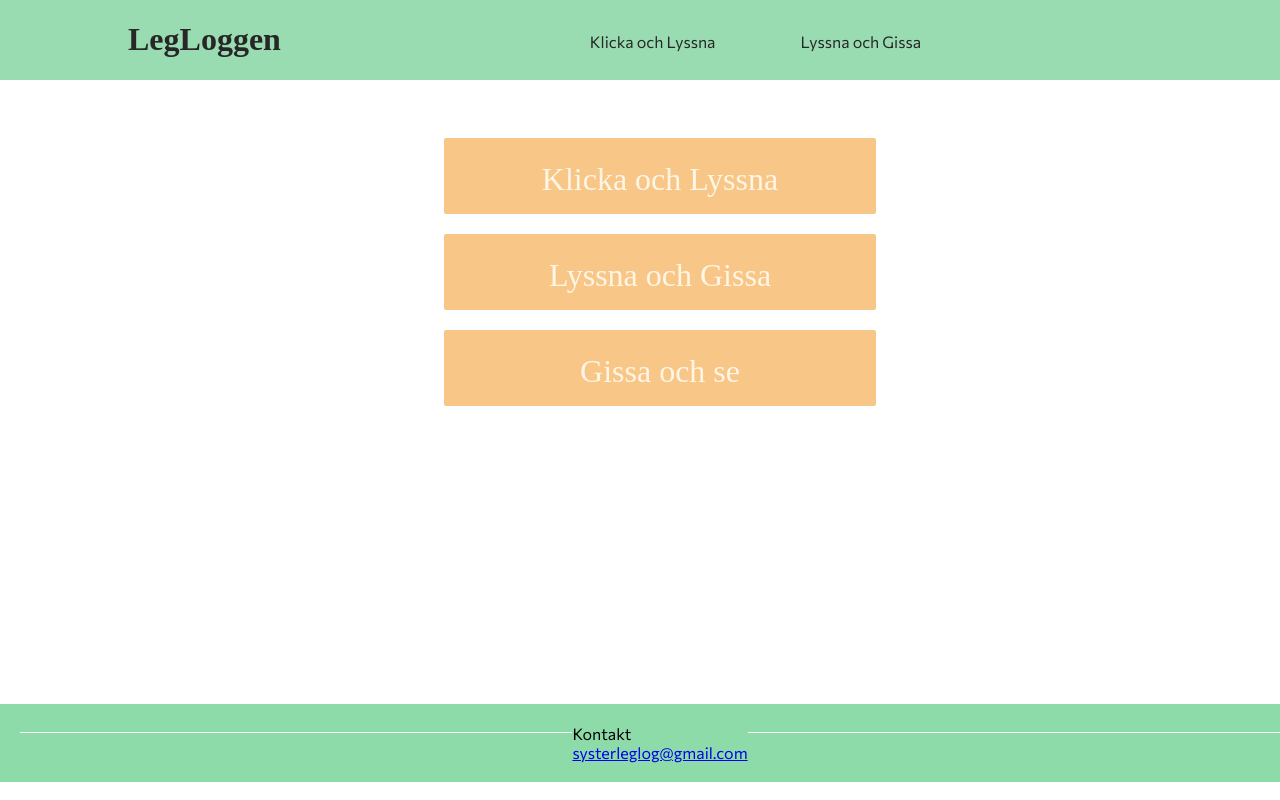
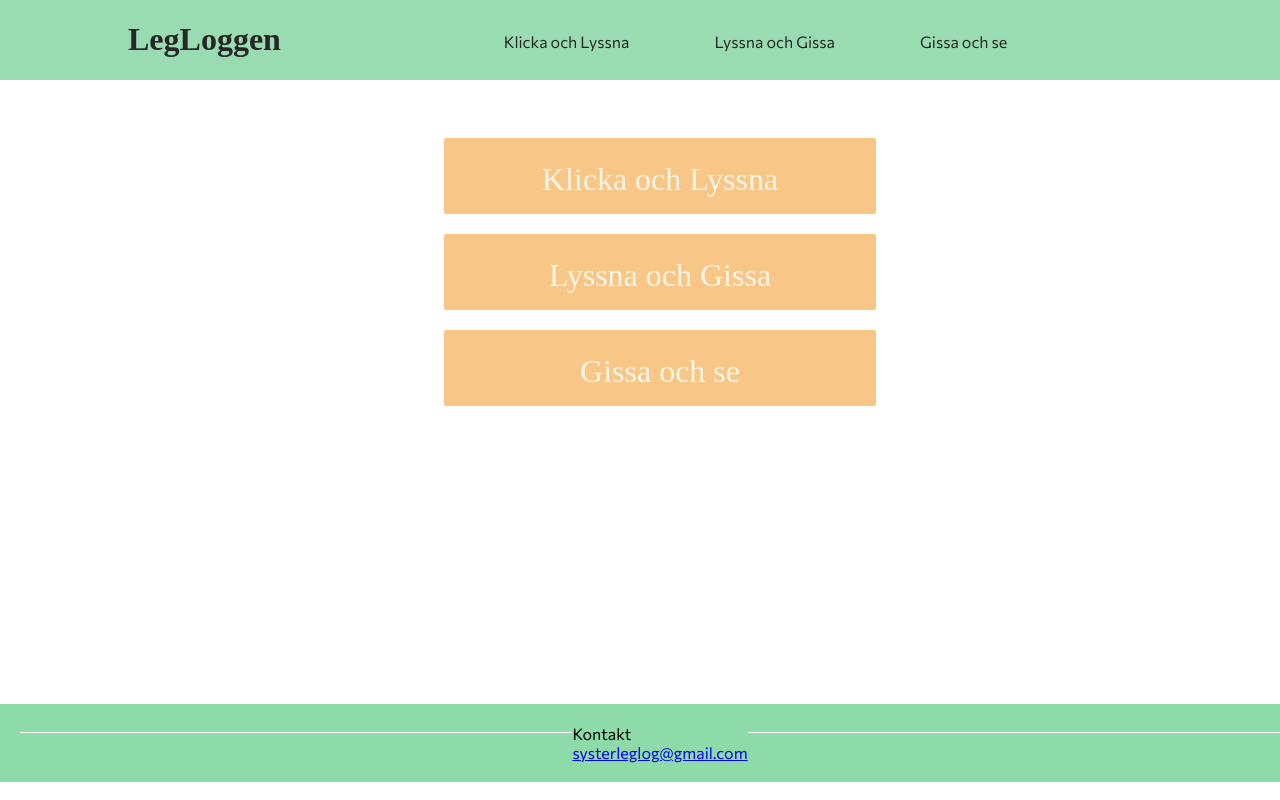
Before and after one commit to Adenholm/SysterLegLog, a React (Create React App) app: page / in a window 1280 px wide. Built offline with nearby package versions, Linux system fonts and the light colour scheme; a web font is replaced by a local one.

Commit message:
changed button layout in guessound and added button in header

```diff
--- a/src/Layouts/Header.js
+++ b/src/Layouts/Header.js
@@ -22,6 +22,11 @@ const Header = (props) => {
                         Lyssna och Gissa
                     </Link>
                 </li>
+                <li className="menuButton">
+                    <Link to = "/GuessSound" className="headerLink">
+                        Gissa och se
+                    </Link>
+                </li>
             </div>
         </div>
     );
--- a/src/pages/GuessSoundGame/GuessSound.js
+++ b/src/pages/GuessSoundGame/GuessSound.js
@@ -109,23 +109,24 @@ const fetchCard = async () => {
   return (
     <div className="flexiblePage" style = {{marginRight: (isSettingsOpen ? "250px" : "0px")}}>
       <div>
-
-        <button onClick={() => setIsPlaying(!isPlaying)}>
-          <img src= {!isPlaying ? stop : play} className="iconImage" />
-          {!isPlaying ? "Spela Ljud" : "Stoppa ljud"}
-        </button>
-        <button onClick={fetchCard}>Nästa</button>
         <button onClick={() => setIsSettingsOpen(!isSettingsOpen)} >
         <img src={setting} className = "iconImage"/>
         Inställningar
         </button>
         <Grid container className = "row">
+          <div style={{justifyContent:"center",display:"flex",flexDirection:"column"}}>
+            <button onClick={() => setIsPlaying(!isPlaying)}>
+              <img src= {!isPlaying ? stop : play} className="iconImage" />
+              {!isPlaying ? "Spela Ljud" : "Stoppa ljud"}
+            </button>
             <div className="card">
                 <img
                     src={isHidden ? question : card.pic}
                     className="cardPhoto"
                     onClick={() => setIsHidden(false)}
                     />
+            </div>
+            <button onClick={fetchCard}>Nästa</button>
           </div>
           <Sound
             url={card.sound}
```
Lines whose indentation alone changed are shown as unchanged.
